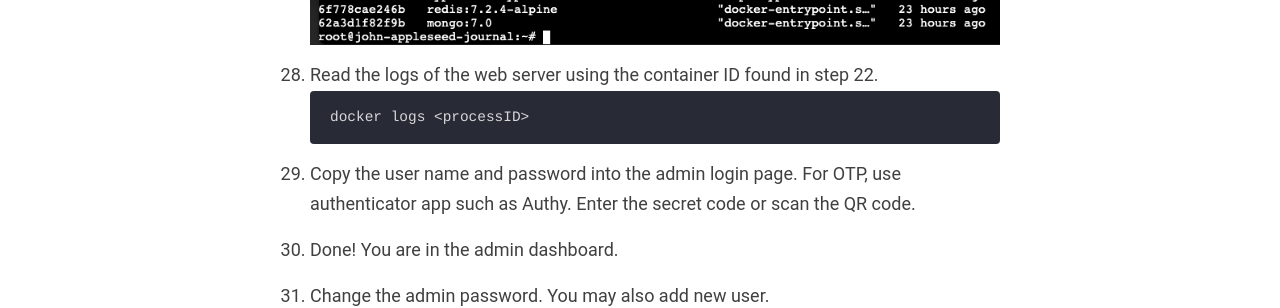
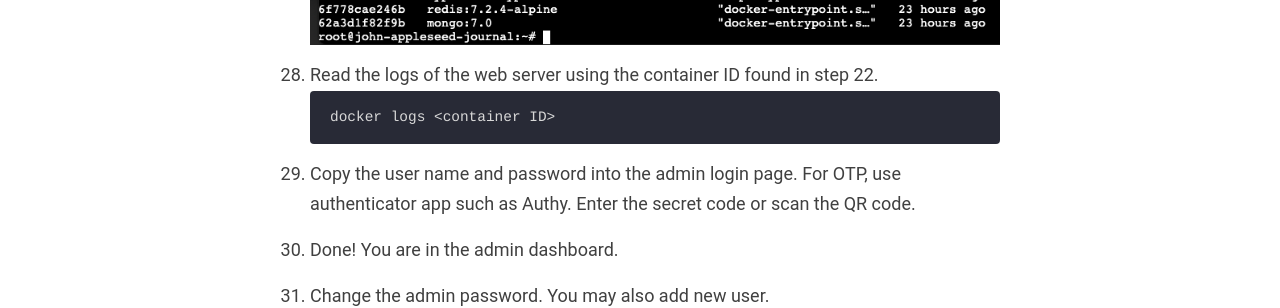
Before and after one commit to Journey-Cloud/self-hosted-boilerplate, a Jekyll site: the page built from site/_posts/2024-04-30-docker-compose-digitalocean.markdown, in a window 1280 px wide and 900 px high, scrolled down 12536 px. Shown: the part 151-459 px from the top of the window. Built offline with Jekyll 4.4.1, drawn with Linux system fonts in a browser that asks for light colours; some web fonts are replaced; part of the change alters nothing that is shown.

Commit message:
Update 2024-04-30-docker-compose-digitalocean.markdown

````diff
--- a/site/_posts/2024-04-30-docker-compose-digitalocean.markdown
+++ b/site/_posts/2024-04-30-docker-compose-digitalocean.markdown
@@ -326,7 +326,7 @@ docker ps -a
 
 28. Read the logs of the web server using the container ID found in step 22.
 ```sh
-docker logs <processID>
+docker logs <container ID>
 ```
 
 29.  Copy the user name and password into the admin login page. For OTP, use authenticator app such as Authy. Enter the secret code or scan the QR code.
````
